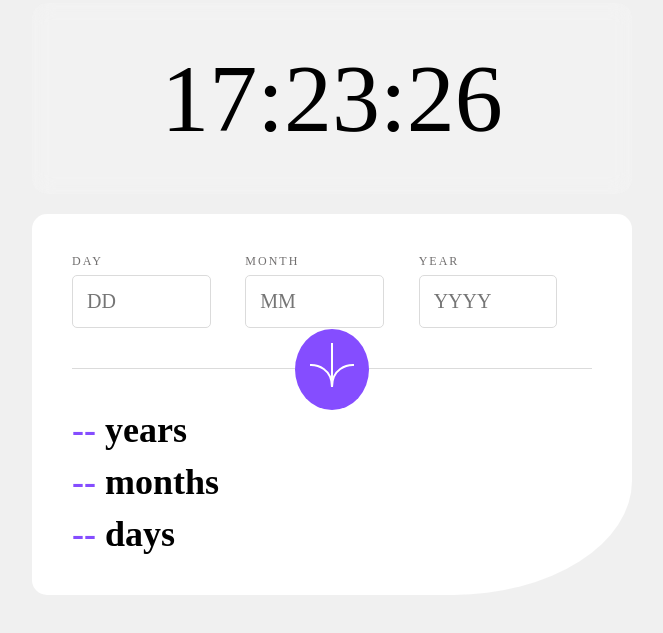
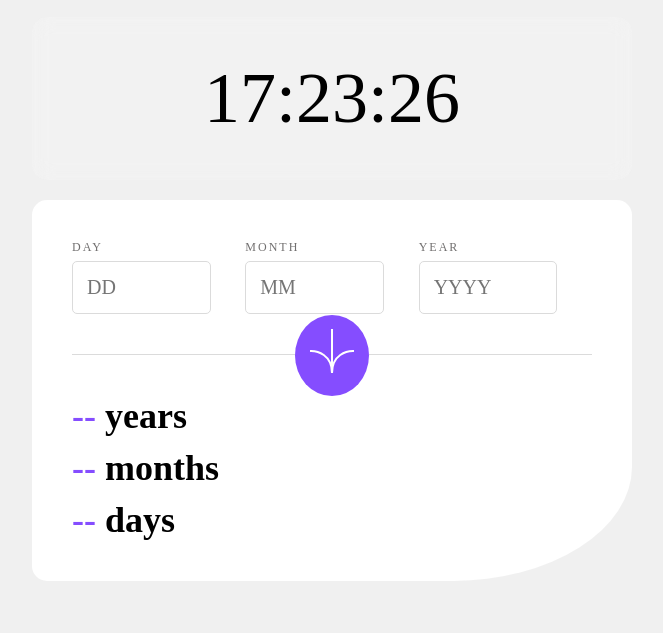
Before and after one commit to rajabi-qazal/Web-Design, a plain HTML site: page project-08/index.html in a window 1280 px wide. Shown: the part 101-734 px from the top of the page, without its empty margins (308-971 px from the left). Drawn offline with Linux system fonts and the light colour scheme; no server answers.

Commit message:
Add files via upload

```diff
--- a/project-08/style.css
+++ b/project-08/style.css
@@ -213,6 +213,9 @@ body.night{
   *{
     font-size: 1.5rem;
   }
+  #clock{
+    font-size: 3rem;
+  }
 
 }
 
```
